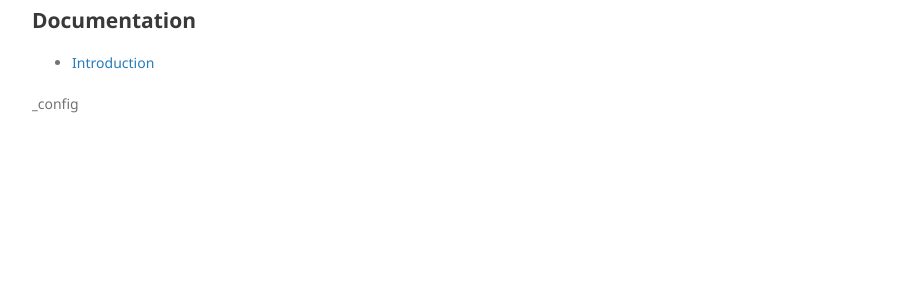
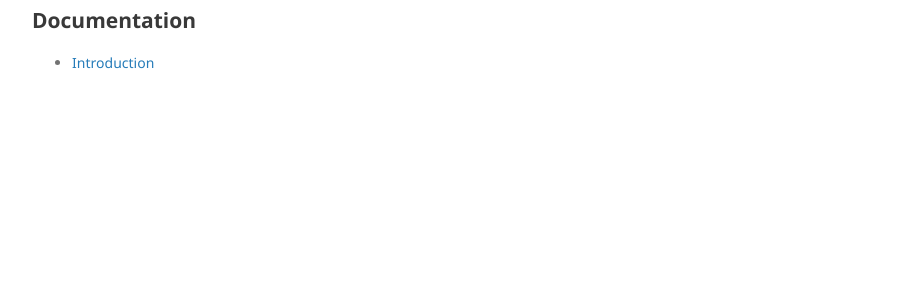
Before and after one commit to niteen11/datasciencewithpython, a Jekyll site: the page built from docs/SUPPORT.md, in a window 1280 px wide. Shown: the part 288-576 px from the top of the page, without its empty margins (178-1086 px from the left). Built offline with Jekyll 4.4.1, drawn with Linux system fonts in a browser that asks for light colours; our own code applies the rules of GitHub Pages for plain Markdown files.

Commit message:
Update default.html

```diff
--- a/_layouts/default.html
+++ b/_layouts/default.html
@@ -31,7 +31,7 @@
            {% endfor %}
         </ul>
 
-        {% if site.github.is_project_page %}_config
+        {% if site.github.is_project_page %}
         <small><a href="{{another-page.html}}">{{another-page.html}}</a></small>
 
         {% endif %}
```
